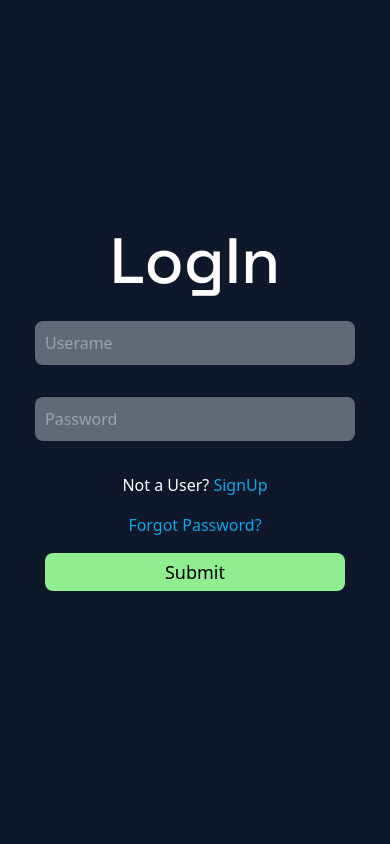
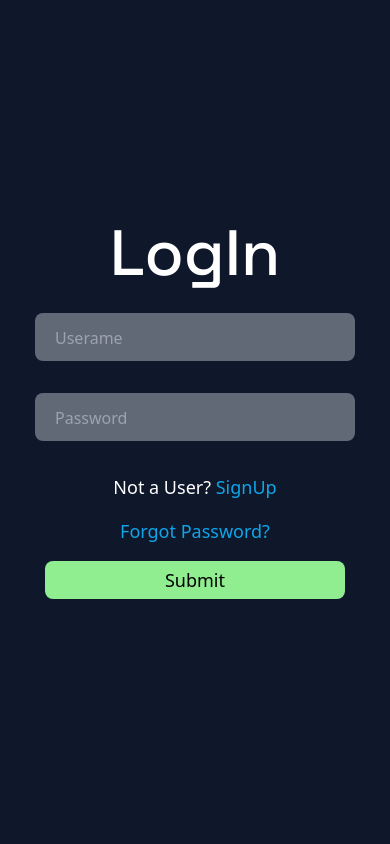
Before and after one commit to World-Konkani-Centre/SCL-2022-AlphaByte, a Django app: page /login/ in a window 390 px wide. Run offline with Django 4.2, Linux system fonts and the light colour scheme; some libraries are stand-ins or nearby versions; some web fonts are replaced.

Commit message:
responsive of auth pages

```diff
--- a/App/templates/App/auth/login.html
+++ b/App/templates/App/auth/login.html
@@ -32,13 +32,13 @@
     </script>
 </head>
 <body>
-    <div class="flex flex-wrap w-full min-h-screen bg-slate-900 overflow-hidden">
+    <div class="flex flex-wrap w-full min-h-screen bg-slate-900 overflow-hidden text-lg md:text-x1 lg:text-2x1">
         <div class="text-center m-auto">
             <form action="" method="POST" class="">
                 <h1 class="font-space font-normal text-[64px] leading-[80px] text-center text-white mb-[20px]">LogIn</h1>
                 {% csrf_token %}
-                <div class="mb-[2rem] mx-auto w-[320px] bg-[#f0f8ff5c] rounded-lg p-[10px]"><input class="w-[300px] bg-transparent outline-none border-none text-base text-white" placeholder="Userame" type="text" name="username" id="id_username" autofocus required></div>
-                <div class="mb-[2rem] mx-auto w-[320px] bg-[#f0f8ff5c] rounded-lg p-[10px]"><input class="w-[300px] bg-transparent outline-none border-none text-base text-white" placeholder="Password" type="password" name="password" autocomplete="new-password" required id="password"></div>
+                <div class="mb-[2rem] mx-auto w-[320px] bg-[#f0f8ff5c] rounded-lg p-[10px]"><input class="w-[280px] md:w-[300px] bg-transparent outline-none border-none text-base text-white" placeholder="Userame" type="text" name="username" id="id_username" autofocus required></div>
+                <div class="mb-[2rem] mx-auto w-[320px] bg-[#f0f8ff5c] rounded-lg p-[10px]"><input class="w-[280px] md:w-[300px] bg-transparent outline-none border-none text-base text-white" placeholder="Password" type="password" name="password" autocomplete="new-password" required id="password"></div>
                 <h5 class="my-[1rem] text-white">Not a User? <a class="decoration-solid text-sky-500" href="/register/">SignUp</a></h5>
                 <h5 class="my-[1rem]"><a href="/reset_password/" class="decoration-solid text-sky-500">Forgot Password?</a></h5>
                 <input type="submit" class="w-[300px] mb-[2rem] text-lg p-[5px] cursor-pointer outline-none border-none bg-lightgreen rounded-lg">
```
Also changed, not shown: App/templates/App/auth/activateFailed.html (+7 -1 lines), db.sqlite3.
